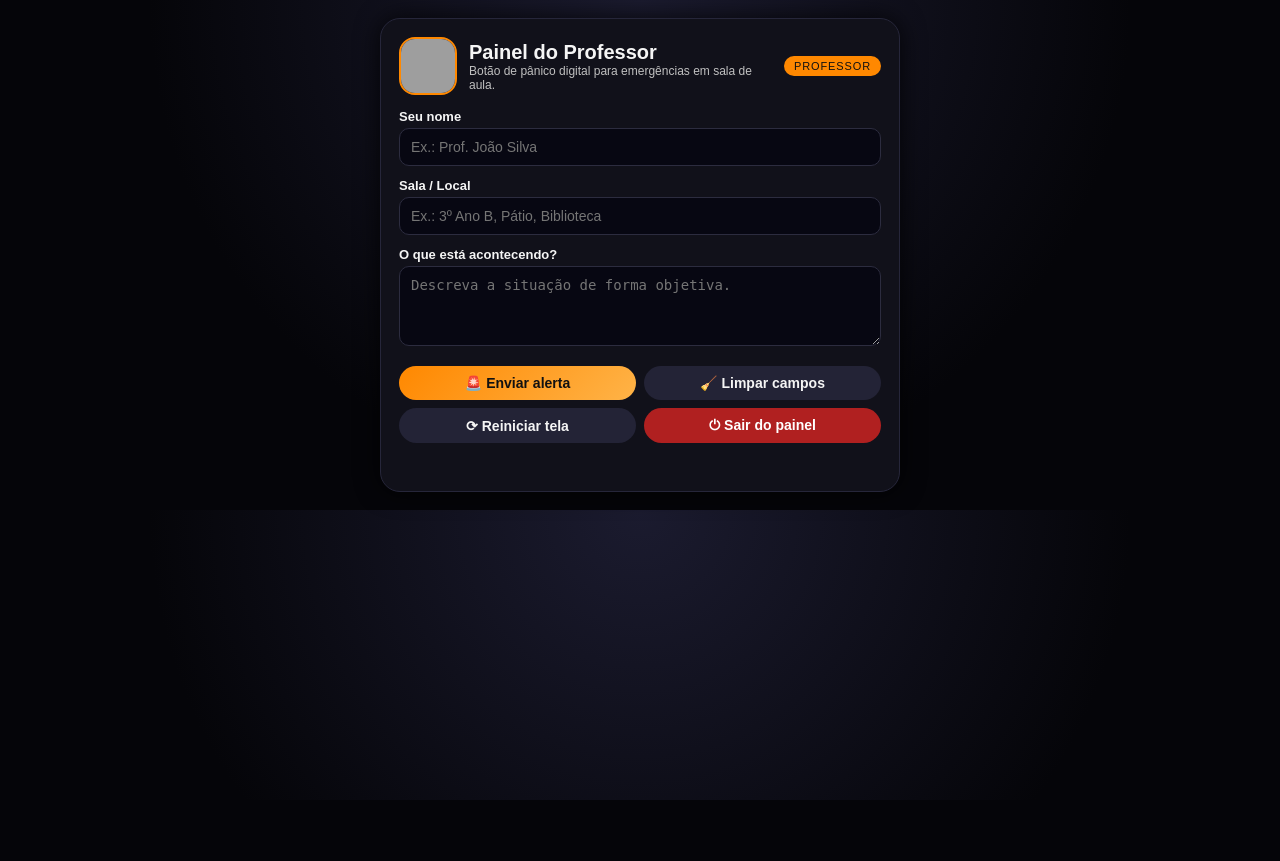
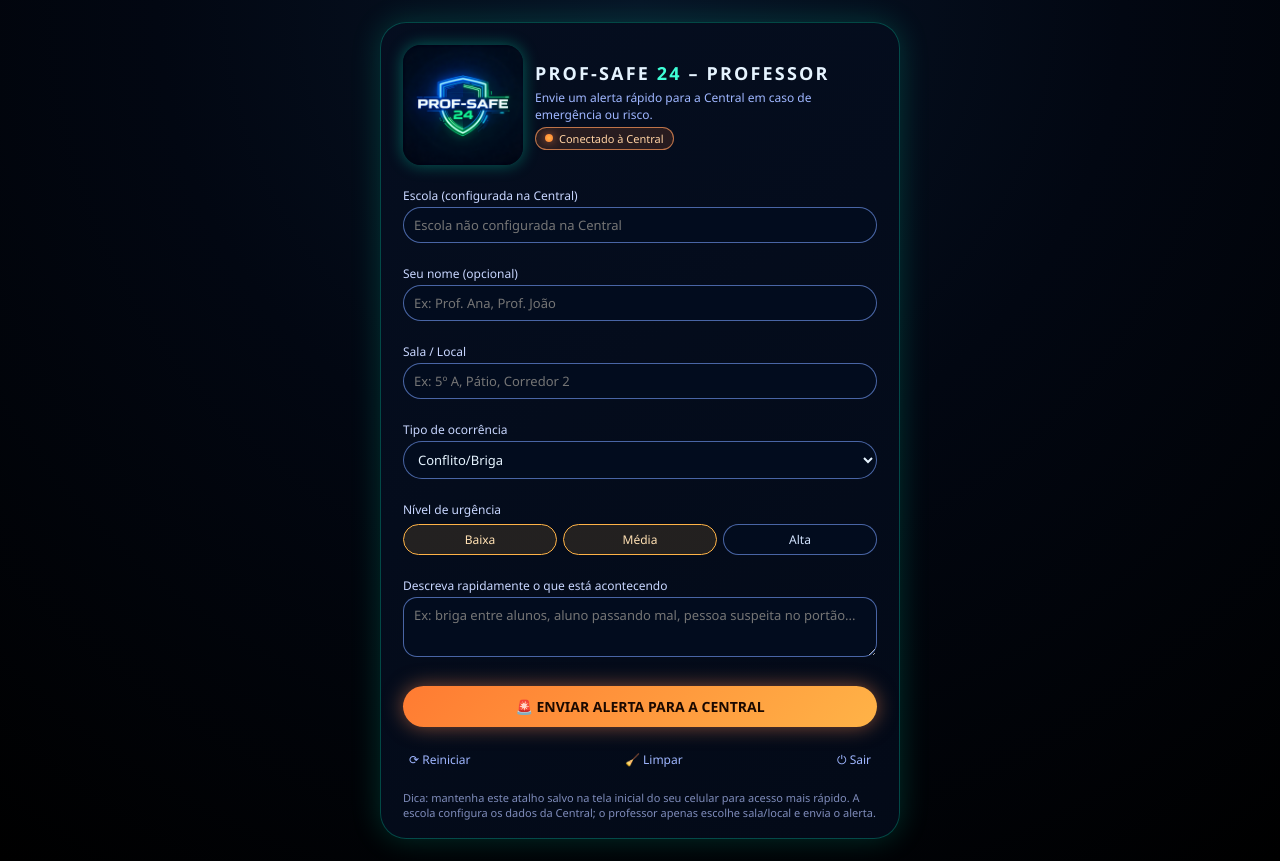
Before and after one commit to salveci2022/prof-safe24, a Flask app: page /professor in a window 1280 px wide. Before the commit the page ends 800 px from the top, so only its background shows below. Run offline with Flask 3, Linux system fonts and the light colour scheme; grey boxes are pictures that could not be loaded.

Commit message:
Update professor.html

```diff
--- a/templates/professor.html
+++ b/templates/professor.html
@@ -1,231 +1,343 @@
+
 <!DOCTYPE html>
-<html lang="pt-BR">
+<html lang="pt-br">
 <head>
   <meta charset="UTF-8">
-    <title>Painel do Professor – PROF-SAFE 24</title>
-    <meta name="viewport" content="width=device-width, initial-scale=1.0">
-
+  <title>PROF-SAFE 24 – Professor</title>
   <style>
-        * { box-sizing: border-box; margin: 0; padding: 0; }
+    * {
+      margin: 0;
+      padding: 0;
+      box-sizing: border-box;
+      font-family: "Segoe UI", system-ui, sans-serif;
+    }
     body {
-            font-family: Arial, Helvetica, sans-serif;
-            background: radial-gradient(circle at top, #1b1b2f 0, #050509 60%);
-            color: #f5f5f5;
-            padding: 18px;
-        }
-        .container {
-            max-width: 520px;
-            margin: 0 auto;
+      min-height: 100vh;
+      background: radial-gradient(circle at top, #071426 0, #020712 45%, #000 100%);
+      color: #e6f4ff;
+      display: flex;
+      align-items: center;
+      justify-content: center;
+      padding: 22px;
     }
     .card {
-            background: #11111a;
-            border-radius: 20px;
-            padding: 18px 18px 22px;
-            box-shadow: 0 0 25px rgba(0,0,0,0.8);
-            border: 1px solid #26263a;
+      width: 100%;
+      max-width: 520px;
+      background: linear-gradient(145deg, rgba(5, 14, 32, 0.98), rgba(3, 10, 24, 0.98));
+      border-radius: 26px;
+      border: 1px solid rgba(0, 255, 200, 0.25);
+      box-shadow: 0 0 30px rgba(0, 255, 200, 0.18);
+      padding: 22px 22px 18px;
+      display: flex;
+      flex-direction: column;
+      gap: 14px;
     }
-        .header {
+    .top-row {
       display: flex;
       align-items: center;
       gap: 12px;
-            margin-bottom: 14px;
     }
-        .logo-wrap {
-            width: 58px;
-            height: 58px;
-            border-radius: 16px;
-            overflow: hidden;
-            border: 2px solid #ff8800;
-            flex-shrink: 0;
+    .top-row img {
+      width: 120px;
+      height: 120px;
+      border-radius: 18px;
+      object-fit: cover;
+      box-shadow: 0 0 16px rgba(0, 255, 200, 0.35);
     }
-        .logo-wrap img {
-            width: 100%;
-            height: 100%;
-            object-fit: cover;
+    .title-block h1 {
+      font-size: 18px;
+      letter-spacing: 0.12em;
+      text-transform: uppercase;
     }
-        .title-block {
-            flex: 1;
+    .title-block h1 span {
+      color: #3fffd7;
     }
-        .title {
-            font-size: 20px;
-            font-weight: bold;
-        }
-        .subtitle {
+    .title-block p {
+      margin-top: 4px;
       font-size: 12px;
-            color: #c0c0c0;
+      color: #9fb6ff;
     }
     .badge {
+      margin-top: 4px;
+      display: inline-flex;
+      align-items: center;
+      gap: 6px;
+      padding: 3px 9px;
+      border-radius: 999px;
+      background: rgba(255, 123, 50, 0.14);
+      border: 1px solid rgba(255, 155, 92, 0.7);
       font-size: 11px;
-            padding: 4px 10px;
-            border-radius: 999px;
-            background: #ff8800;
-            color: #111;
-            text-transform: uppercase;
-            letter-spacing: 0.08em;
+      color: #ffd2a3;
     }
-
+    .badge-dot {
+      width: 8px;
+      height: 8px;
+      border-radius: 50%;
+      background: radial-gradient(circle, #ffb347, #ff7b32);
+      box-shadow: 0 0 10px rgba(255, 140, 82, 0.7);
+    }
+    .field {
+      margin-top: 8px;
+    }
     label {
       display: block;
-            margin-top: 12px;
-            margin-bottom: 4px;
+      font-size: 12px;
+      color: #c8d6ff;
+      margin-bottom: 3px;
+    }
+    input, select, textarea {
+      width: 100%;
+      padding: 8px 10px;
+      border-radius: 999px;
+      border: 1px solid rgba(120, 162, 255, 0.6);
+      background: rgba(3, 13, 32, 0.9);
+      color: #e6f4ff;
       font-size: 13px;
-            font-weight: 600;
-        }
-        input, textarea {
-            width: 100%;
-            padding: 10px 11px;
-            border-radius: 10px;
-            border: 1px solid #2c2c3f;
-            background: #070712;
-            color: #f5f5f5;
-            font-size: 14px;
+      outline: none;
     }
     textarea {
-            min-height: 80px;
+      border-radius: 14px;
       resize: vertical;
+      min-height: 60px;
     }
-        input:focus, textarea:focus {
-            outline: none;
-            border-color: #ff8800;
-            box-shadow: 0 0 0 1px rgba(255,136,0,0.35);
+    input:focus, select:focus, textarea:focus {
+      border-color: #3fffd7;
+      box-shadow: 0 0 0 1px rgba(63, 255, 215, 0.5);
     }
-
-        .btn-row {
-            display: grid;
-            grid-template-columns: repeat(2, 1fr);
-            gap: 8px;
-            margin-top: 16px;
+    .urgencia-row {
+      display: flex;
+      gap: 6px;
+      margin-top: 6px;
     }
-        .btn {
+    .urgencia-btn {
+      flex: 1;
+      text-align: center;
+      padding: 6px 8px;
+      border-radius: 999px;
+      border: 1px solid rgba(120, 162, 255, 0.6);
+      font-size: 12px;
+      cursor: pointer;
+      background: rgba(3, 13, 32, 0.9);
+      color: #d3e4ff;
+      transition: all 0.16s ease-out;
+    }
+    .urgencia-btn.active-baixa {
+      background: rgba(63, 255, 215, 0.12);
+      border-color: #3fffd7;
+      color: #b9ffe0;
+    }
+    .urgencia-btn.active-media {
+      background: rgba(255, 179, 71, 0.12);
+      border-color: #ffb347;
+      color: #ffe0b3;
+    }
+    .urgencia-btn.active-alta {
+      background: rgba(255, 77, 109, 0.12);
+      border-color: #ff4d6d;
+      color: #ffc2d0;
+    }
+    .main-btn {
+      margin-top: 10px;
+      width: 100%;
+      padding: 11px 16px;
       border-radius: 999px;
       border: none;
-            padding: 9px 14px;
+      outline: none;
+      cursor: pointer;
       font-size: 14px;
+      font-weight: 600;
+      display: inline-flex;
+      align-items: center;
+      justify-content: center;
+      gap: 8px;
+      background: linear-gradient(135deg, #ff7b32, #ffb347);
+      color: #1b0900;
+      box-shadow: 0 0 20px rgba(255, 140, 82, 0.5);
+      transition: all 0.16s ease-out;
+    }
+    .main-btn:hover {
+      filter: brightness(1.06);
+      transform: translateY(-1px);
+    }
+    .bottom-row {
+      margin-top: 6px;
+      display: flex;
+      justify-content: space-between;
+      gap: 8px;
+      flex-wrap: wrap;
+    }
+    .link-btn {
+      border: none;
+      background: none;
+      color: #9fb6ff;
+      font-size: 12px;
       cursor: pointer;
       display: inline-flex;
       align-items: center;
-            justify-content: center;
       gap: 6px;
-            font-weight: 600;
+      padding: 4px 6px;
+      border-radius: 999px;
+      transition: background 0.15s ease;
     }
-        .btn-main {
-            background: linear-gradient(135deg, #ff8800, #ffb347);
-            color: #111;
+    .link-btn:hover {
+      background: rgba(7, 28, 64, 0.9);
     }
-        .btn-main:hover { filter: brightness(0.95); }
-        .btn-secondary {
-            background: #232336;
-            color: #f5f5f5;
+    .small-note {
+      margin-top: 4px;
+      font-size: 11px;
+      color: #7f8cbb;
     }
-        .btn-secondary:hover {
-            background: #30304a;
-        }
-        .btn-danger {
-            background: #b02020;
-            color: #fff;
-        }
-        .btn-danger:hover { background: #d02828; }
-
-        .status {
-            margin-top: 10px;
-            font-size: 12px;
-            min-height: 16px;
-        }
-        .status.ok { color: #7be8b0; }
-        .status.warn { color: #ffcc7a; }
-
-        @media (max-width: 480px) {
-            .btn-row { grid-template-columns: 1fr; }
-            .header { align-items: flex-start; }
+    .small-note strong {
+      color: #ffb347;
     }
   </style>
 </head>
 <body>
-<div class="container">
   <div class="card">
-
-        <div class="header">
-            <div class="logo-wrap">
-                <!-- TROQUE O CAMINHO DA LOGO SE PRECISAR -->
-                <img src="/static/img/logo_profsafe.png" alt="Logo PROF-SAFE 24">
+    <div class="top-row">
+      <img src="{{ url_for('static', filename='logo_prof_safe24.png') }}" alt="PROF-SAFE 24">
+      <div class="title-block">
+        <h1>PROF-SAFE <span>24</span> – Professor</h1>
+        <p>Envie um alerta rápido para a Central em caso de emergência ou risco.</p>
+        <div class="badge">
+          <span class="badge-dot"></span>
+          <span>Conectado à Central</span>
         </div>
-            <div class="title-block">
-                <div class="title">Painel do Professor</div>
-                <div class="subtitle">Botão de pânico digital para emergências em sala de aula.</div>
-            </div>
-            <span class="badge">Professor</span>
-        </div>
-
-        <label for="teacher">Seu nome</label>
-        <input type="text" id="teacher" placeholder="Ex.: Prof. João Silva">
-
-        <label for="room">Sala / Local</label>
-        <input type="text" id="room" placeholder="Ex.: 3º Ano B, Pátio, Biblioteca">
-
-        <label for="description">O que está acontecendo?</label>
-        <textarea id="description" placeholder="Descreva a situação de forma objetiva."></textarea>
-
-        <div class="btn-row">
-            <button class="btn btn-main" onclick="enviarAlerta()">
-                🚨 Enviar alerta
-            </button>
-            <button class="btn btn-secondary" onclick="limparCampos()">
-                🧹 Limpar campos
-            </button>
-            <button class="btn btn-secondary" onclick="location.reload()">
-                ⟳ Reiniciar tela
-            </button>
-            <button class="btn btn-danger" onclick="window.location='/'">
-                ⏻ Sair do painel
-            </button>
-        </div>
-
-        <div id="status" class="status"></div>
       </div>
     </div>
 
+    <div class="field">
+      <label>Escola (configurada na Central)</label>
+      <input type="text" id="escola_label" readonly placeholder="Escola não configurada na Central">
+    </div>
+
+    <div class="field">
+      <label>Seu nome (opcional)</label>
+      <input type="text" id="professor" placeholder="Ex: Prof. Ana, Prof. João">
+    </div>
+
+    <div class="field">
+      <label>Sala / Local</label>
+      <input type="text" id="sala" placeholder="Ex: 5º A, Pátio, Corredor 2">
+    </div>
+
+    <div class="field">
+      <label>Tipo de ocorrência</label>
+      <select id="tipo">
+        <option value="Conflito/Briga">Conflito/Briga</option>
+        <option value="Problema de saúde">Problema de saúde</option>
+        <option value="Pessoa suspeita">Pessoa suspeita</option>
+        <option value="Outra situação">Outra situação</option>
+      </select>
+    </div>
+
+    <div class="field">
+      <label>Nível de urgência</label>
+      <div class="urgencia-row">
+        <div class="urgencia-btn active-media" data-level="Média" id="urg-baixa">Baixa</div>
+        <div class="urgencia-btn active-media" data-level="Média" id="urg-media">Média</div>
+        <div class="urgencia-btn" data-level="Alta" id="urg-alta">Alta</div>
+      </div>
+    </div>
+
+    <div class="field">
+      <label>Descreva rapidamente o que está acontecendo</label>
+      <textarea id="descricao" placeholder="Ex: briga entre alunos, aluno passando mal, pessoa suspeita no portão..."></textarea>
+    </div>
+
+    <button class="main-btn" onclick="enviarAlerta()">
+      🚨 ENVIAR ALERTA PARA A CENTRAL
+    </button>
+
+    <div class="bottom-row">
+      <button class="link-btn" onclick="reiniciarCampos()">⟳ Reiniciar</button>
+      <button class="link-btn" onclick="limparCampos()">🧹 Limpar</button>
+      <button class="link-btn" onclick="sair()">⏻ Sair</button>
+    </div>
+
+    <p class="small-note">
+      Dica: mantenha este atalho salvo na tela inicial do seu celular para acesso mais rápido. A escola configura os dados da
+      Central; o professor apenas escolhe sala/local e envia o alerta.
+    </p>
+  </div>
+
   <script>
-async function enviarAlerta() {
-    const teacher = document.getElementById("teacher").value.trim();
-    const room = document.getElementById("room").value.trim();
-    const description = document.getElementById("description").value.trim();
-    const status = document.getElementById("status");
+    let urgenciaAtual = 'Média';
 
-    if (!room || !description) {
-        status.className = "status warn";
-        status.textContent = "Informe pelo menos o local e a descrição.";
-        return;
-    }
-
-    try {
-        const resp = await fetch("/api/alert", {
-            method: "POST",
-            headers: {"Content-Type": "application/json"},
-            body: JSON.stringify({ teacher, room, description })
-        });
-
-        if (resp.ok) {
-            status.className = "status ok";
-            status.textContent = "✅ Alerta enviado para a Central.";
-            // Mantém nome/sala, limpa só descrição
-            document.getElementById("description").value = "";
+    function setUrgencia(level) {
+      urgenciaAtual = level;
+      document.getElementById('urg-baixa').className = 'urgencia-btn';
+      document.getElementById('urg-media').className = 'urgencia-btn';
+      document.getElementById('urg-alta').className = 'urgencia-btn';
+      if (level === 'Baixa') {
+        document.getElementById('urg-baixa').className = 'urgencia-btn active-baixa';
+      } else if (level === 'Média') {
+        document.getElementById('urg-media').className = 'urgencia-btn active-media';
       } else {
-            status.className = "status warn";
-            status.textContent = "⚠ Erro ao enviar alerta. Tente novamente.";
-        }
-    } catch (e) {
-        console.error(e);
-        status.className = "status warn";
-        status.textContent = "⚠ Falha de conexão com o servidor.";
+        document.getElementById('urg-alta').className = 'urgencia-btn active-alta';
       }
     }
 
+    document.getElementById('urg-baixa').onclick = () => setUrgencia('Baixa');
+    document.getElementById('urg-media').onclick = () => setUrgencia('Média');
+    document.getElementById('urg-alta').onclick = () => setUrgencia('Alta');
+
+    function carregarEscolaProfessor() {
+      fetch('/api/escola')
+        .then(r => r.json())
+        .then(data => {
+          const label = document.getElementById('escola_label');
+          if (data && data.nome) {
+            label.value = data.nome + (data.cnpj ? ' • CNPJ: ' + data.cnpj : '');
+          } else {
+            label.placeholder = 'Escola não configurada na Central';
+          }
+        });
+    }
+
+    function enviarAlerta() {
+      const payload = {
+        professor: document.getElementById('professor').value || 'Não informado',
+        sala: document.getElementById('sala').value || 'Não informado',
+        descricao: document.getElementById('descricao').value || '',
+        tipo: document.getElementById('tipo').value,
+        urgencia: urgenciaAtual
+      };
+      fetch('/api/alerta', {
+        method: 'POST',
+        headers: { 'Content-Type': 'application/json' },
+        body: JSON.stringify(payload)
+      })
+      .then(r => r.json())
+      .then(data => {
+        if (window.opener && window.opener._tocarSireneProfSafe24) {
+          window.opener._tocarSireneProfSafe24();
+        }
+        if (window._tocarSireneProfSafe24) {
+          window._tocarSireneProfSafe24();
+        }
+        alert('✅ Alerta enviado para a Central.');
+      })
+      .catch(() => alert('Não foi possível enviar o alerta. Verifique a conexão com a Central.'));
+    }
+
+    function reiniciarCampos() {
+      document.getElementById('professor').value = '';
+      document.getElementById('sala').value = '';
+      document.getElementById('descricao').value = '';
+      document.getElementById('tipo').value = 'Conflito/Briga';
+      setUrgencia('Média');
+    }
+
     function limparCampos() {
-    document.getElementById("teacher").value = "";
-    document.getElementById("room").value = "";
-    document.getElementById("description").value = "";
-    document.getElementById("status").textContent = "";
+      document.getElementById('descricao').value = '';
     }
+
+    function sair() {
+      window.location.href = "/";
+    }
+
+    carregarEscolaProfessor();
   </script>
 </body>
 </html>
```
Lines whose indentation alone changed are shown as unchanged.
